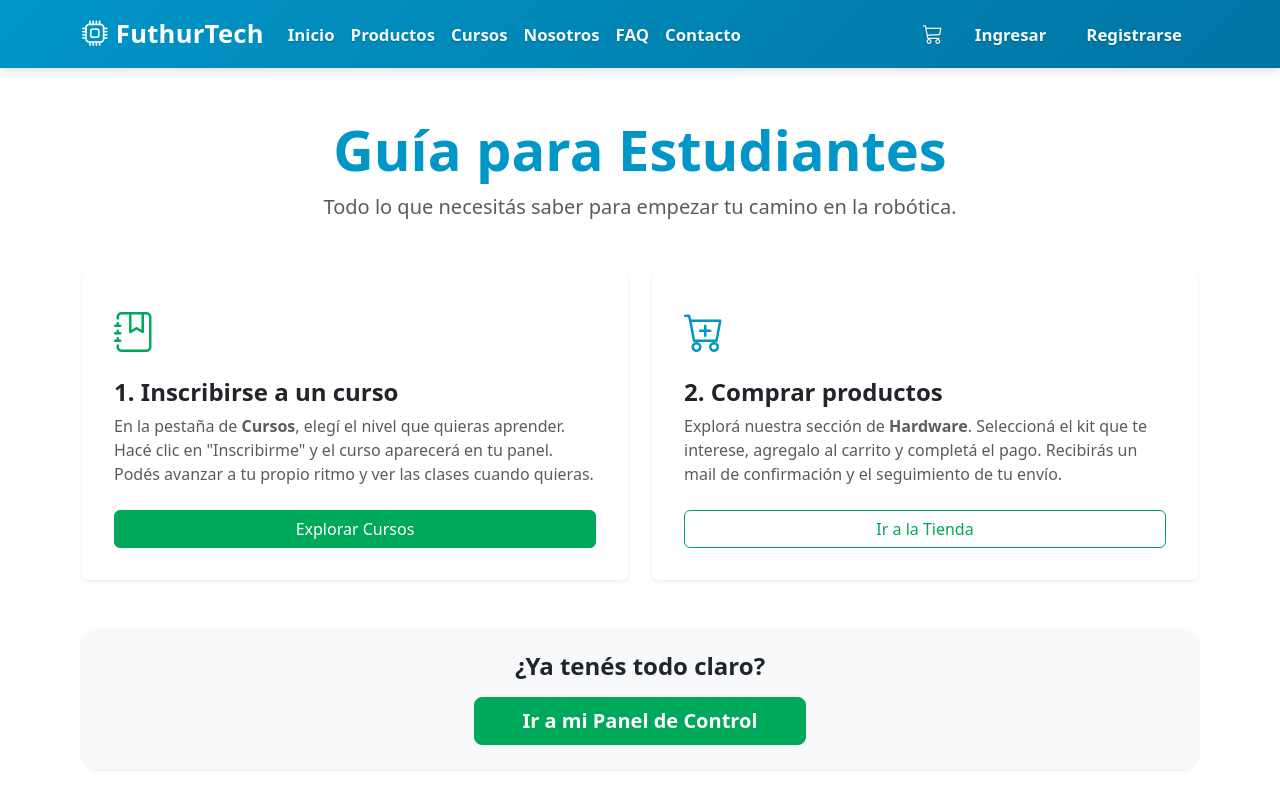
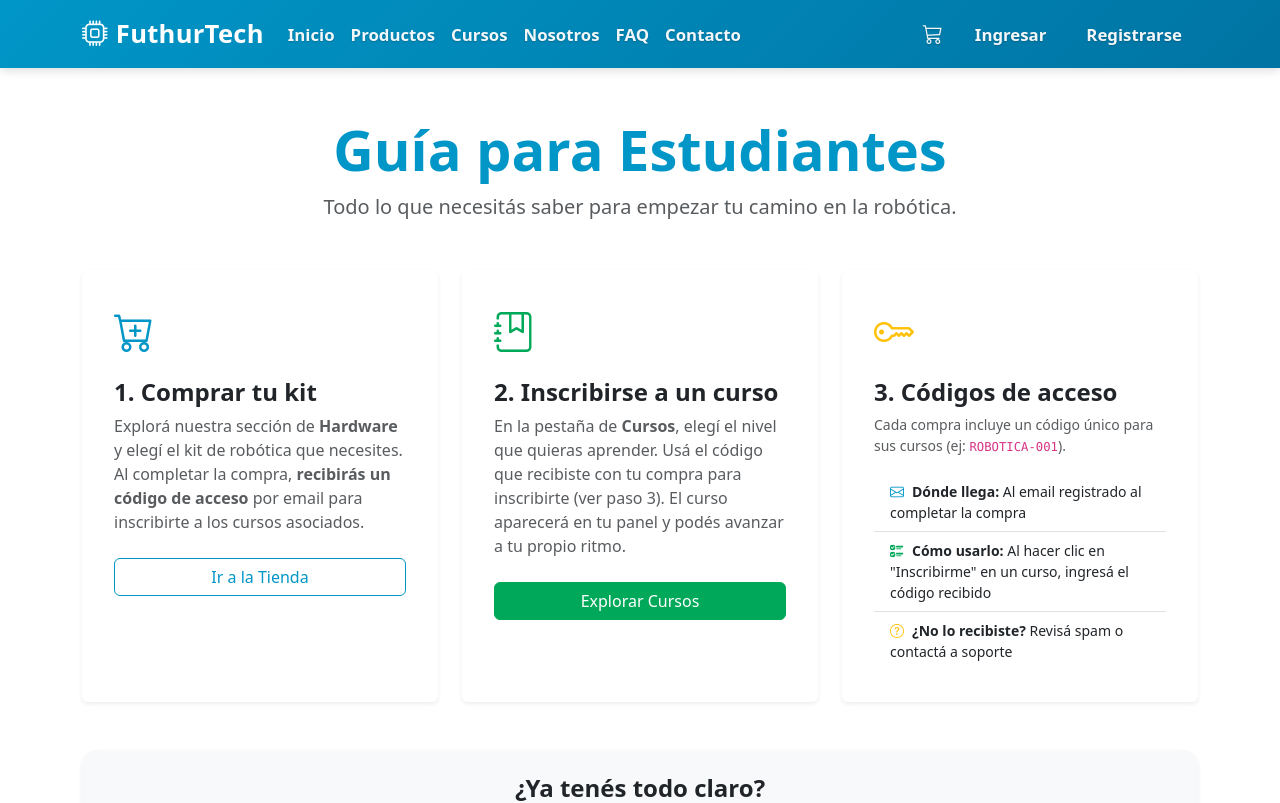
Before and after one commit to FerFUnahur/FuthurTech-Web, a React (Vite) app in the folder FrontEnd/: page /guia in a window 1280 px wide. Shown: the top 803 px of the page. Built offline with nearby package versions, Linux system fonts and the light colour scheme.

Commit message:
instructor no puede hacer cursos y cambio de guia de estudiantes

```diff
--- a/FrontEnd/src/components/layout/Navbar.jsx
+++ b/FrontEnd/src/components/layout/Navbar.jsx
@@ -10,7 +10,7 @@ function Navbar() {
 
   const handleLogout = () => {
     logout()
-    navigate('/')
+    navigate('/login')
   }
 
   return (
--- a/FrontEnd/src/pages/public/Guia.jsx
+++ b/FrontEnd/src/pages/public/Guia.jsx
@@ -1,4 +1,4 @@
-import { Container, Row, Col, Card, Button } from 'react-bootstrap'
+import { Container, Row, Col, Card, Button, ListGroup } from 'react-bootstrap'
 import { Link } from 'react-router-dom'
 
 function Guia() {
@@ -10,30 +10,48 @@ function Guia() {
       </header>
 
       <Row className="g-4">
-        {/* Paso 1: Cursos */}
-        <Col lg={6}>
+        {/* Paso 1: Compras */}
+        <Col lg={4}>
+          <Card className="h-100 border-0 shadow-sm p-3">
+            <Card.Body>
+              <div className="text-azul fs-1 mb-3"><i className="bi bi-cart-plus"></i></div>
+              <h3 className="h4 fw-bold">1. Comprar tu kit</h3>
+              <p className="text-muted">
+                Explorá nuestra sección de <strong>Hardware</strong> y elegí el kit de robótica que necesites. Al completar la compra, <strong>recibirás un código de acceso</strong> por email para inscribirte a los cursos asociados.
+              </p>
+              <Button as={Link} to="/productos" variant="outline-azul" className="w-100 mt-2">Ir a la Tienda</Button>
+            </Card.Body>
+          </Card>
+        </Col>
+
+        {/* Paso 2: Cursos */}
+        <Col lg={4}>
           <Card className="h-100 border-0 shadow-sm p-3">
             <Card.Body>
               <div className="text-verde fs-1 mb-3"><i className="bi bi-journal-bookmark"></i></div>
-              <h3 className="h4 fw-bold">1. Inscribirse a un curso</h3>
+              <h3 className="h4 fw-bold">2. Inscribirse a un curso</h3>
               <p className="text-muted">
-                En la pestaña de <strong>Cursos</strong>, elegí el nivel que quieras aprender. Hacé clic en "Inscribirme" y el curso aparecerá en tu panel. Podés avanzar a tu propio ritmo y ver las clases cuando quieras.
+                En la pestaña de <strong>Cursos</strong>, elegí el nivel que quieras aprender. Usá el código que recibiste con tu compra para inscribirte (ver paso 3). El curso aparecerá en tu panel y podés avanzar a tu propio ritmo.
               </p>
               <Button as={Link} to="/cursos" className="btn-verde w-100 mt-2">Explorar Cursos</Button>
             </Card.Body>
           </Card>
         </Col>
 
-        {/* Paso 2: Compras */}
-        <Col lg={6}>
+        {/* Paso 3: Códigos de acceso */}
+        <Col lg={4}>
           <Card className="h-100 border-0 shadow-sm p-3">
             <Card.Body>
-              <div className="text-azul fs-1 mb-3"><i className="bi bi-cart-plus"></i></div>
-              <h3 className="h4 fw-bold">2. Comprar productos</h3>
-              <p className="text-muted">
-                Explorá nuestra sección de <strong>Hardware</strong>. Seleccioná el kit que te interese, agregalo al carrito y completá el pago. Recibirás un mail de confirmación y el seguimiento de tu envío.
+              <div className="text-warning fs-1 mb-3"><i className="bi bi-key"></i></div>
+              <h3 className="h4 fw-bold">3. Códigos de acceso</h3>
+              <p className="text-muted small mb-3">
+                Cada compra incluye un código único para sus cursos (ej: <code>ROBOTICA-001</code>).
               </p>
-              <Button as={Link} to="/productos" variant="outline-verde" className="w-100 mt-2">Ir a la Tienda</Button>
+              <ListGroup variant="flush" className="small">
+                <ListGroup.Item><i className="bi bi-envelope me-2 text-azul"></i><strong>Dónde llega:</strong> Al email registrado al completar la compra</ListGroup.Item>
+                <ListGroup.Item><i className="bi bi-ui-checks me-2 text-verde"></i><strong>Cómo usarlo:</strong> Al hacer clic en "Inscribirme" en un curso, ingresá el código recibido</ListGroup.Item>
+                <ListGroup.Item><i className="bi bi-question-circle me-2 text-warning"></i><strong>¿No lo recibiste?</strong> Revisá spam o contactá a soporte</ListGroup.Item>
+              </ListGroup>
             </Card.Body>
           </Card>
         </Col>
```
Also changed, not shown: 1 other file (tests, documents, lock files or other folders).
